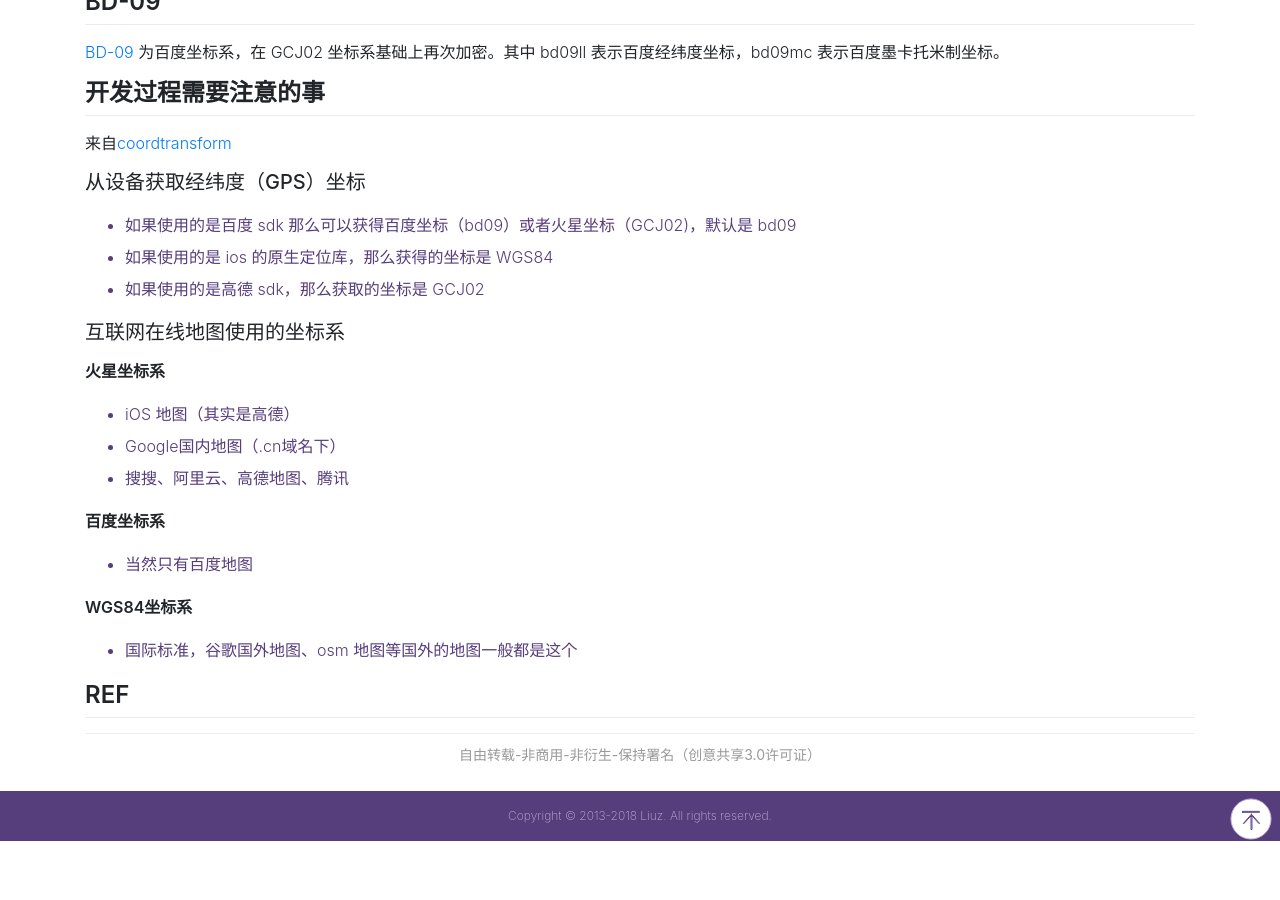
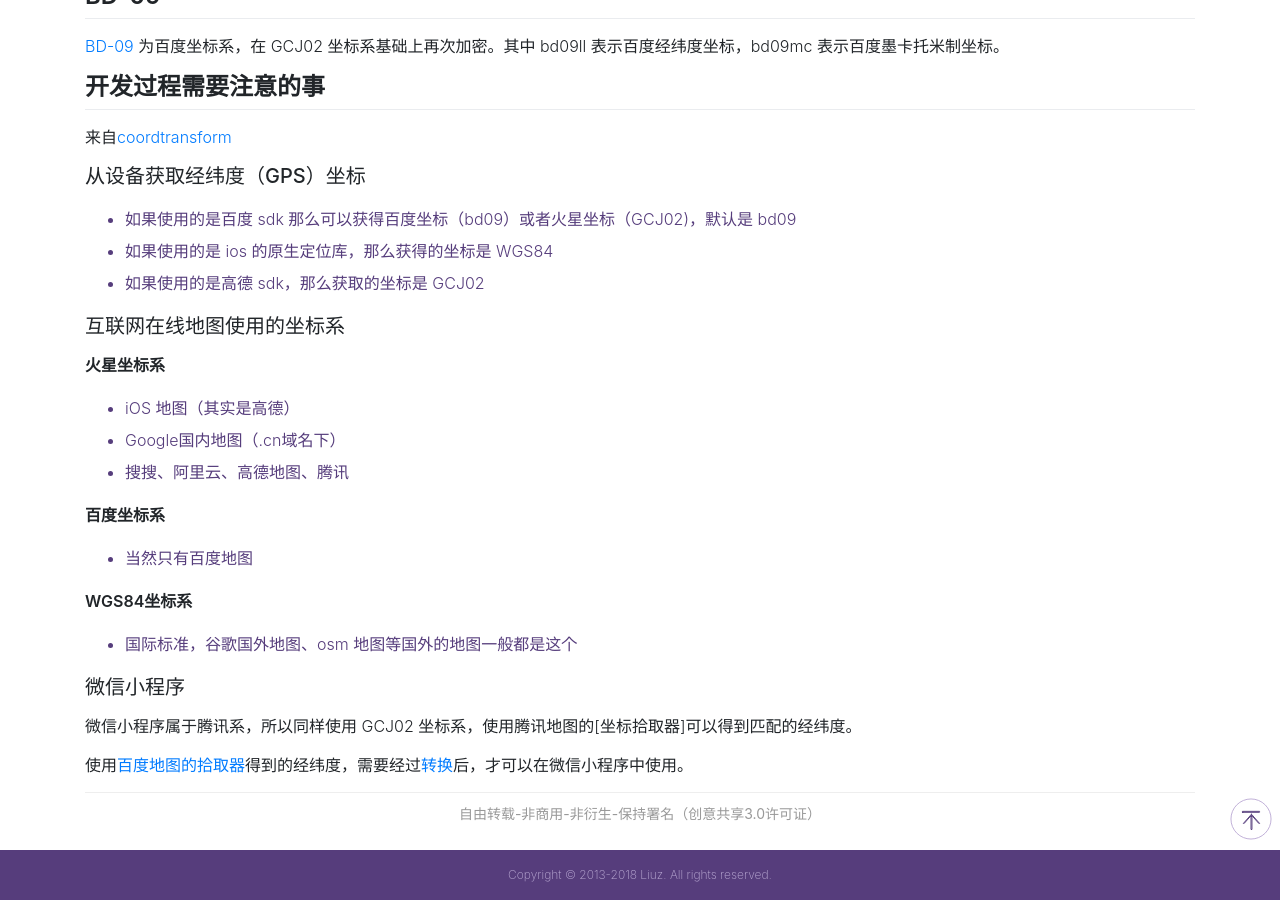
Before and after one commit to liuzhuan/liuzhuan.github.io, a Jekyll site: the page built from _posts/2018-05-23-map-coordinates.md, in a window 1280 px wide and 900 px high, scrolled down 1114 px. Built offline with Jekyll 4.4.1, drawn with Linux system fonts in a browser that asks for light colours; nearby versions of some CDN libraries; comment, search, counter and statistics services are not loaded; before the commit the page ends 1955 px from its top, so only the background shows below that.

Commit message:
updating map coordination

```diff
--- a/_posts/2018-05-23-map-coordinates.md
+++ b/_posts/2018-05-23-map-coordinates.md
@@ -71,7 +71,11 @@
 
 - 国际标准，谷歌国外地图、osm 地图等国外的地图一般都是这个
 
-## REF
+### 微信小程序
+
+微信小程序属于腾讯系，所以同样使用 GCJ02 坐标系，使用腾讯地图的[坐标拾取器]可以得到匹配的经纬度。
+
+使用[百度地图的拾取器][tool.baidu]得到的经纬度，需要经过[转换][bd90]后，才可以在微信小程序中使用。
 
 [comp]: https://developers.weixin.qq.com/miniprogram/dev/component/map.html#map
 [api]: https://developers.weixin.qq.com/miniprogram/dev/api/location.html#wxopenlocationobject
```
Also changed, not shown: other parts of _posts/2018-05-23-map-coordinates.md (+2 -0 lines).
